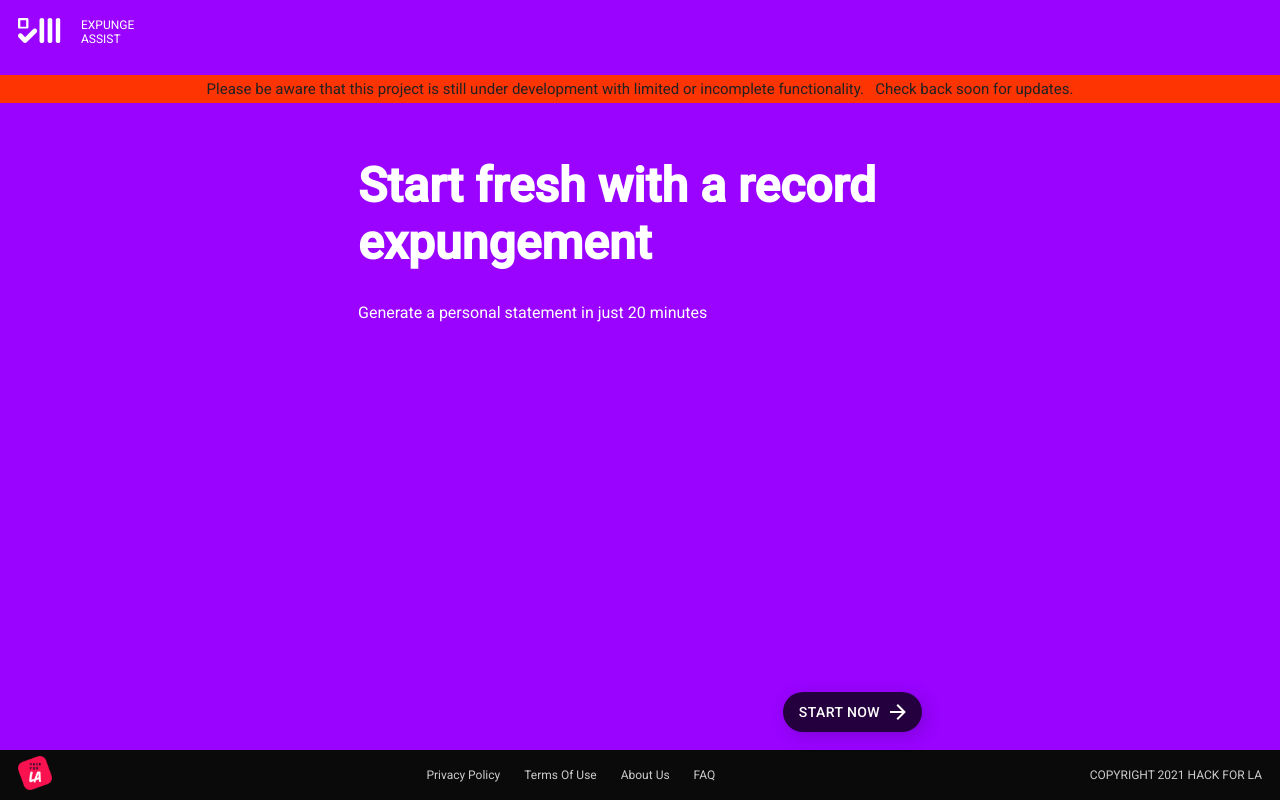
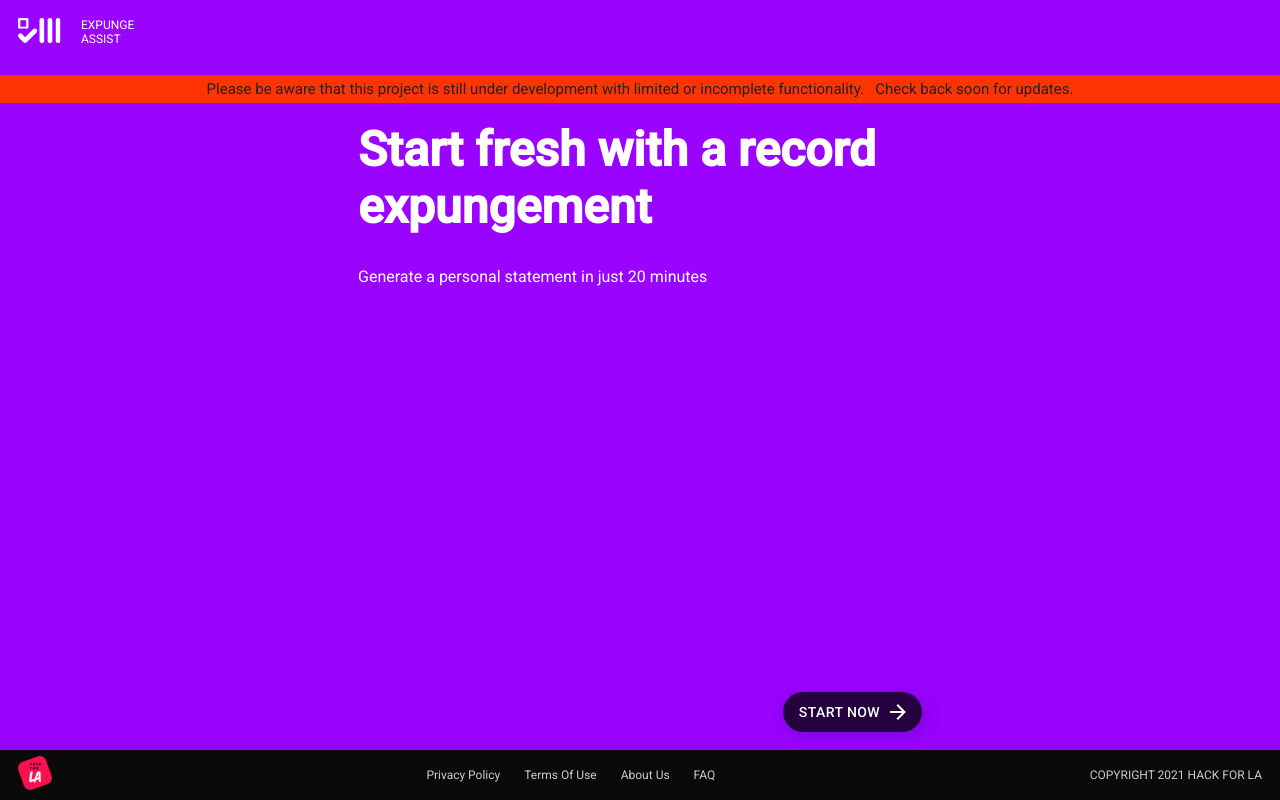
Before and after one commit to hackforla/expunge-assist, a React (Create React App) app in the folder products/statement-generator/: page / in a window 1280 px wide. Built offline with nearby package versions, Linux system fonts and the light colour scheme.

Commit message:
theming can now be dark/light/transparent; affirmation layout changed to not overlay header

```diff
--- a/products/statement-generator/src/components/AffirmationComponent.tsx
+++ b/products/statement-generator/src/components/AffirmationComponent.tsx
@@ -1,39 +1,36 @@
 import React from 'react';
 import { Theme, createStyles, makeStyles } from '@material-ui/core';
-import { Link } from 'react-router-dom';
 
 import AffirmationImage from 'assets/affirmation-img.svg';
-import iconBlack from 'assets/iconBlack.svg';
 
+import useUtilityStyles from 'styles/utilityStyles';
 import Button from './Button';
 
 const useStyles = makeStyles<Theme, StyleProps>(() =>
   createStyles({
-    root: {
+    affirmationComponent: {
       position: 'absolute',
       background: '#f7ebff',
       left: '0',
       bottom: '0',
       top: '0',
       width: '100%',
-      color: '#3d0066',
-      padding: '18px',
       zIndex: 1,
+      paddingTop: '2rem',
       display: (props) => (props.isActive ? 'block' : 'none'),
     },
-    container: {
+    affirmationInner: {
       display: 'flex',
       flexDirection: 'column',
       alignItems: 'center',
-      justifyContent: 'center',
-      maxWidth: '375px',
-      margin: '4rem auto 0',
-      position: 'relative',
+      height: '100%',
     },
     cropIllustration: {
       overflow: 'hidden',
-      position: 'absolute',
-      width: '375px',
+      maxWidth: '375px',
+      borderBottomLeftRadius: '10%',
+      borderBottomRightRadius: '10%',
+      width: '100%',
     },
     illustration: {
       width: '600px',
@@ -42,26 +39,9 @@ const useStyles = makeStyles<Theme, StyleProps>(() =>
       top: '-3px',
     },
     messageContainer: {
+      marginTop: '1rem',
       display: 'flex',
       flexDirection: 'column',
-      background: '#f7ebff',
-      height: '350px',
-      position: 'relative',
-      top: '290px',
-      paddingTop: '20px',
-      borderTopRightRadius: '64px',
-      minWidth: '375px',
-      padding: '24px',
-      '&:before': {
-        content: '""',
-        position: 'absolute',
-        top: '-40px',
-        left: '-4px',
-        height: '40px',
-        width: '40px',
-        borderBottomLeftRadius: '200px',
-        boxShadow: '0 20px 0 0 #f7ebff',
-      },
     },
   })
 );
@@ -85,37 +65,35 @@ const AffirmationComponent = ({
   description,
   onChangeAffirmation,
 }: ComponentProps) => {
+  const utilityClasses = useUtilityStyles({
+    pageTheme: 'transparent',
+  });
   const styleProps: StyleProps = { isActive };
   const classes = useStyles(styleProps);
 
   return (
-    <div className={classes.root}>
-      <div className={classes.container}>
+    <div className={`${utilityClasses.primaryContainer} ${classes.affirmationComponent}`}>
+      <div className={`${utilityClasses.contentContainer} ${classes.affirmationInner}`}>
         <div className={classes.cropIllustration}>
           <img
             src={AffirmationImage}
             alt="affirmation illustration"
-            className={`${classes.illustration} adjacent-mar-top`}
+            className={classes.illustration}
           />
         </div>
 
         <div className={classes.messageContainer}>
-          <div className="page-title adjacent-mar-top">{titleText}</div>
-          <div style={{ marginTop: '16px' }}>{description}</div>
-          <div
-            style={{
-              display: 'flex',
-              justifyContent: 'flex-end',
-              marginTop: '39px',
-            }}
-            className="align-right-sm"
-          >
-            <Button
-              onClick={() => onChangeAffirmation({ isActive: false })}
-              buttonText={buttonText}
-              hasArrow
-            />
-          </div>
+          <h1>{titleText}</h1>
+          <p>{description}</p>
+        </div>
+
+        <div className={utilityClasses.buttonContainer}>
+          <Button
+            className={utilityClasses.buttonRight}
+            onClick={() => onChangeAffirmation({ isActive: false })}
+            buttonText={buttonText}
+            hasArrow
+          />
         </div>
       </div>
     </div>
--- a/products/statement-generator/src/components/Form.tsx
+++ b/products/statement-generator/src/components/Form.tsx
@@ -34,7 +34,7 @@ const Form = ({
   isDarkTheme,
 }: FormProps) => {
   const utilityClasses = useUtilityStyles({
-    pageTheme: isDarkTheme ? 'dark' : 'light',
+    pageTheme: isDarkTheme ? 'dark' : 'transparent',
   });
 
   const { formState, updateStepToForm, goNextStep, goBackStep } = useContext(
--- a/products/statement-generator/src/components/PageContainer.tsx
+++ b/products/statement-generator/src/components/PageContainer.tsx
@@ -27,7 +27,7 @@ const PageContainer = ({ match }: PageProps) => {
   const isDarkTheme = match.params.page === 'start';
 
   const utilityClasses = useUtilityStyles({
-    pageTheme: isDarkTheme ? 'dark' : 'light',
+    pageTheme: isDarkTheme ? 'dark' : 'transparent',
   });
 
   useEffect(() => {
--- a/products/statement-generator/src/flows/BeforeYouBegin.tsx
+++ b/products/statement-generator/src/flows/BeforeYouBegin.tsx
@@ -14,7 +14,6 @@ interface ComponentProps {
 const BeforeYouBegin = ({ onChangeAffirmation }: ComponentProps) => {
   const utilityClasses = useUtilityStyles({
     pageTheme: 'dark',
-    isSoloContainer: true,
   });
   const { t } = useTranslation();
 
--- a/products/statement-generator/src/pages/Landing.tsx
+++ b/products/statement-generator/src/pages/Landing.tsx
@@ -9,7 +9,6 @@ import useUtilityStyles from 'styles/utilityStyles';
 const Landing = () => {
   const utilityClasses = useUtilityStyles({
     pageTheme: 'dark',
-    isSoloContainer: true,
   });
 
   const { goNextPage } = useContext(RoutingContext);
--- a/products/statement-generator/src/pages/NotFound.tsx
+++ b/products/statement-generator/src/pages/NotFound.tsx
@@ -14,7 +14,6 @@ export default function NotFound() {
   const classes = useStyles();
   const utilityClasses = useUtilityStyles({
     pageTheme: 'dark',
-    isSoloContainer: true,
   });
 
   return (
--- a/products/statement-generator/src/pages/PreviewPage.tsx
+++ b/products/statement-generator/src/pages/PreviewPage.tsx
@@ -10,7 +10,7 @@ import { getPreviewConfig, getPreviewStatement } from 'helpers/previewHelper';
 import useUtilityStyles from 'styles/utilityStyles';
 
 function PreviewPage() {
-  const utilityClasses = useUtilityStyles({ pageTheme: 'light' });
+  const utilityClasses = useUtilityStyles({ pageTheme: 'transparent' });
 
   const { formState, updateStepToForm } = useContext(FormStateContext);
   const { currentStep } = useContext(RoutingContext);
--- a/products/statement-generator/src/styles/App.css
+++ b/products/statement-generator/src/styles/App.css
@@ -23,10 +23,6 @@ body {
   .adjacent-mar-top + .adjacent-mar-top {
     margin-top: 15px;
   }
-}
-
-.app-header + .page-title + .adjacent-mar-top {
-  margin-top: 15px;
 }
 
 @media only screen and (min-width: 960px) {
@@ -70,6 +66,7 @@ p {
 
 h2 + h3,
 p + h3,
+h1 + p,
 h2 + p {
   margin-top: 2rem;
 }
--- a/products/statement-generator/src/styles/utilityStyles.ts
+++ b/products/statement-generator/src/styles/utilityStyles.ts
@@ -2,7 +2,6 @@ import { Theme, makeStyles, createStyles } from '@material-ui/core';
 
 interface IStyleProps {
   pageTheme?: string;
-  isSoloContainer?: boolean;
 }
 
 const useUtilityStyles = makeStyles<Theme>((theme) =>
@@ -25,6 +24,7 @@ const useUtilityStyles = makeStyles<Theme>((theme) =>
       paddingTop: '3rem',
       display: 'flex',
       flexDirection: 'row',
+      width: '100%',
     },
     contentContainer: {
       maxWidth: '600px',
@@ -39,14 +39,28 @@ const useUtilityStyles = makeStyles<Theme>((theme) =>
       flex: '1 0 auto',
       flexDirection: 'column',
 
-      background: ({ pageTheme }: IStyleProps) =>
-        pageTheme === 'dark' ? '#9903ff' : 'white',
+      background: ({ pageTheme }: IStyleProps) => {
+        switch (pageTheme) {
+          case 'dark':
+            return '#9903ff';
+          case 'light':
+            return '#f7ebff';
+          case 'transparent':
+          default:
+            return 'transparent';
+        }
+      },
 
-      color: ({ pageTheme }: IStyleProps) =>
-        pageTheme === 'dark' ? 'white' : '#25003F',
-
-      marginTop: ({ isSoloContainer }: IStyleProps) =>
-        isSoloContainer ? '36px' : '18px',
+      color: ({ pageTheme }: IStyleProps) => {
+        switch (pageTheme) {
+          case 'dark':
+            return 'white';
+          case 'light':
+          case 'transparent':
+          default:
+            return '#25003F';
+        }
+      },
 
       [theme.breakpoints.down('xs')]: {
         marginLeft: 'initial',
```
